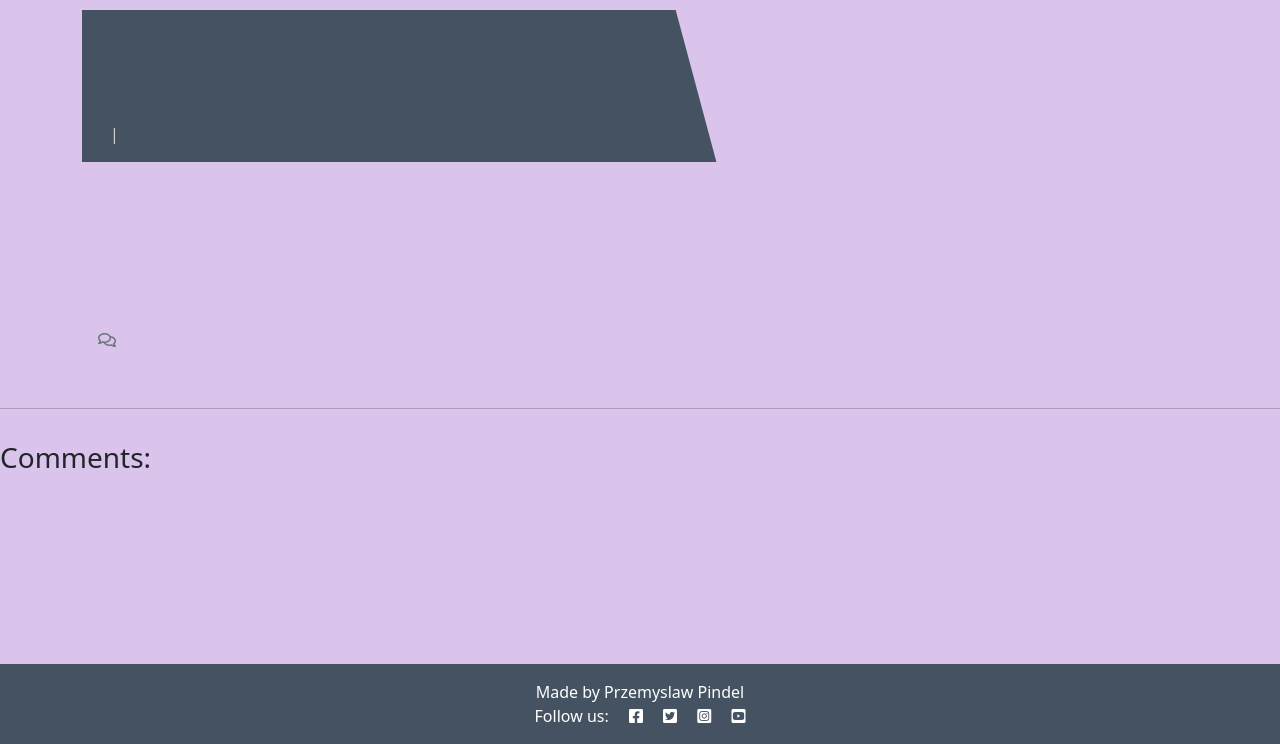
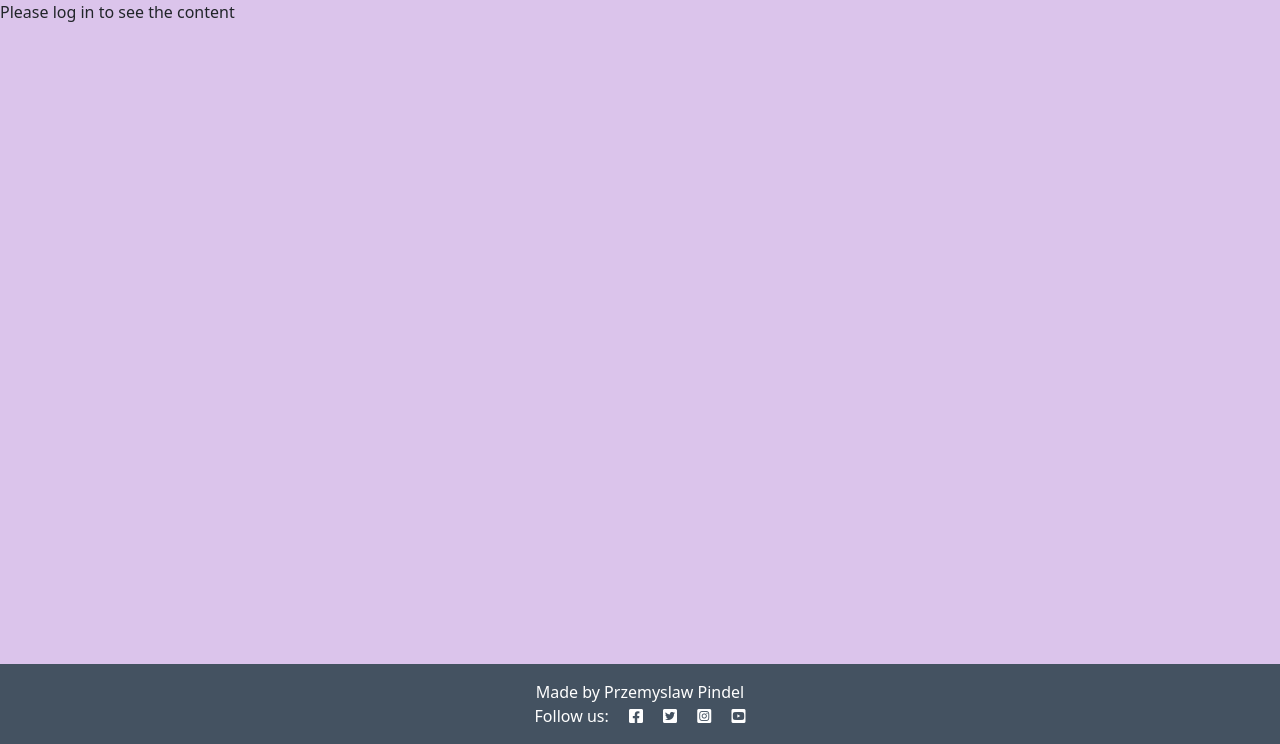
Before and after one commit to PPindel/esports-teammates, a Django app: template templates/team_detail.html in a window 1280 px wide. Shown: the part 56-800 px from the top of the page. Run offline with Django 3.2, Linux system fonts and the light colour scheme; the template is opened without the code that fills it, so the values that code supplies are empty; some libraries are stand-ins or nearby versions.

Commit message:
Small fix for team_detail.html user authentication

```diff
--- a/templates/team_detail.html
+++ b/templates/team_detail.html
@@ -1,7 +1,7 @@
 {% extends 'base.html' %} {% block content %}
 
 {% load crispy_forms_tags %}
-
+{% if user.is_authenticated %}
 <div class="masthead">
     <div class="container">
         <div class="row g-0">
@@ -102,5 +102,7 @@
         </div>
     </div>
 </div>
-
+{% else %}
+    Please log in to see the content
+{% endif %}
 {% endblock content %}
```
